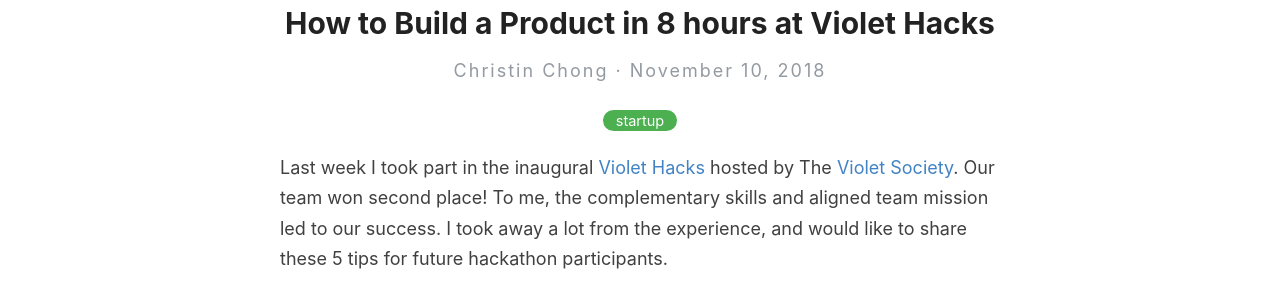
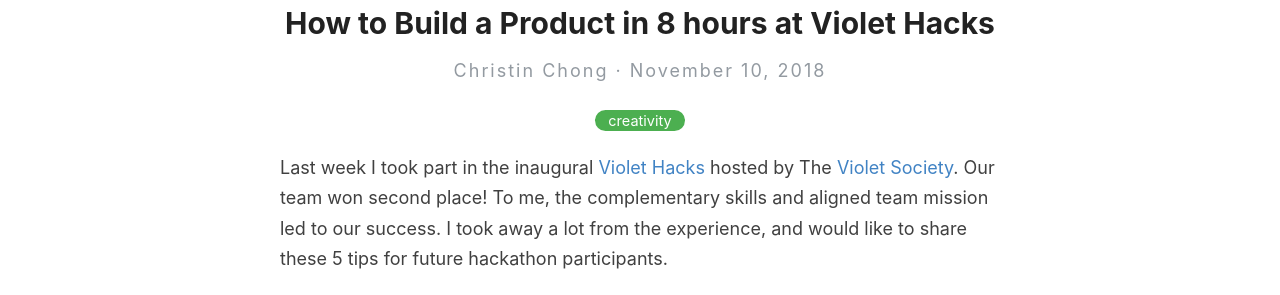
Before and after one commit to codestin/codestin.github.io, a Jekyll site: the page built from _posts/2018-11-10-Violet-Hacks.md, in a window 1280 px wide. Shown: the part 136-431 px from the top of the page. Built offline with Jekyll 4.4.1, drawn with Linux system fonts in a browser that asks for light colours; comment, search, counter and statistics services are not loaded.

Commit message:
Update 2018-11-10-Violet-Hacks.md

```diff
--- a/_posts/2018-11-10-Violet-Hacks.md
+++ b/_posts/2018-11-10-Violet-Hacks.md
@@ -2,8 +2,7 @@
 layout: post
 title: How to Build a Product in 8 hours at Violet Hacks
 author: christin
-tags: [featured]
-categories: [startup]
+categories: [creativity]
 image: assets/images/14.jpg
 ---
 Last week I took part in the inaugural [Violet Hacks](https://www.facebook.com/events/2238973432842379/) hosted by The [Violet Society](https://thevioletsociety.com). Our team won second place! To me, the complementary skills and aligned team mission led to our success. I took away a lot from the experience, and would like to share these 5 tips for future hackathon participants.
```
